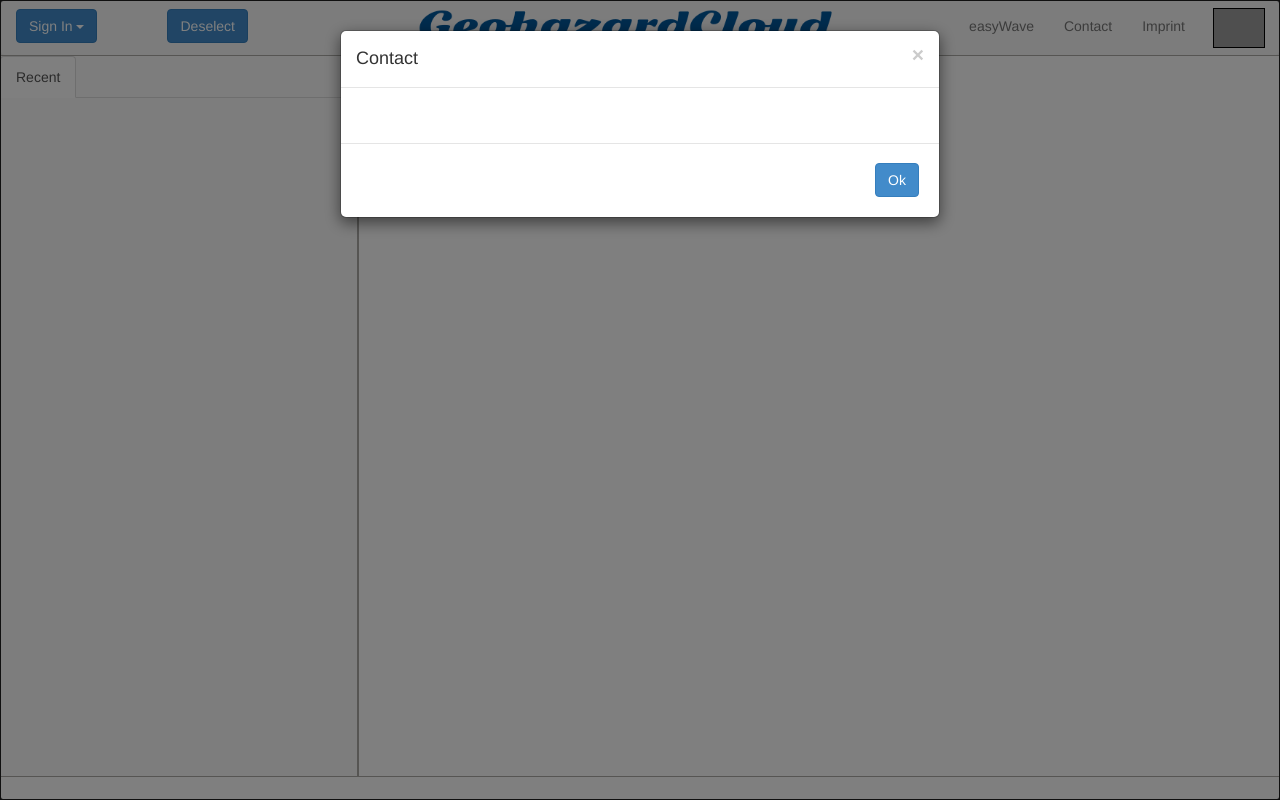
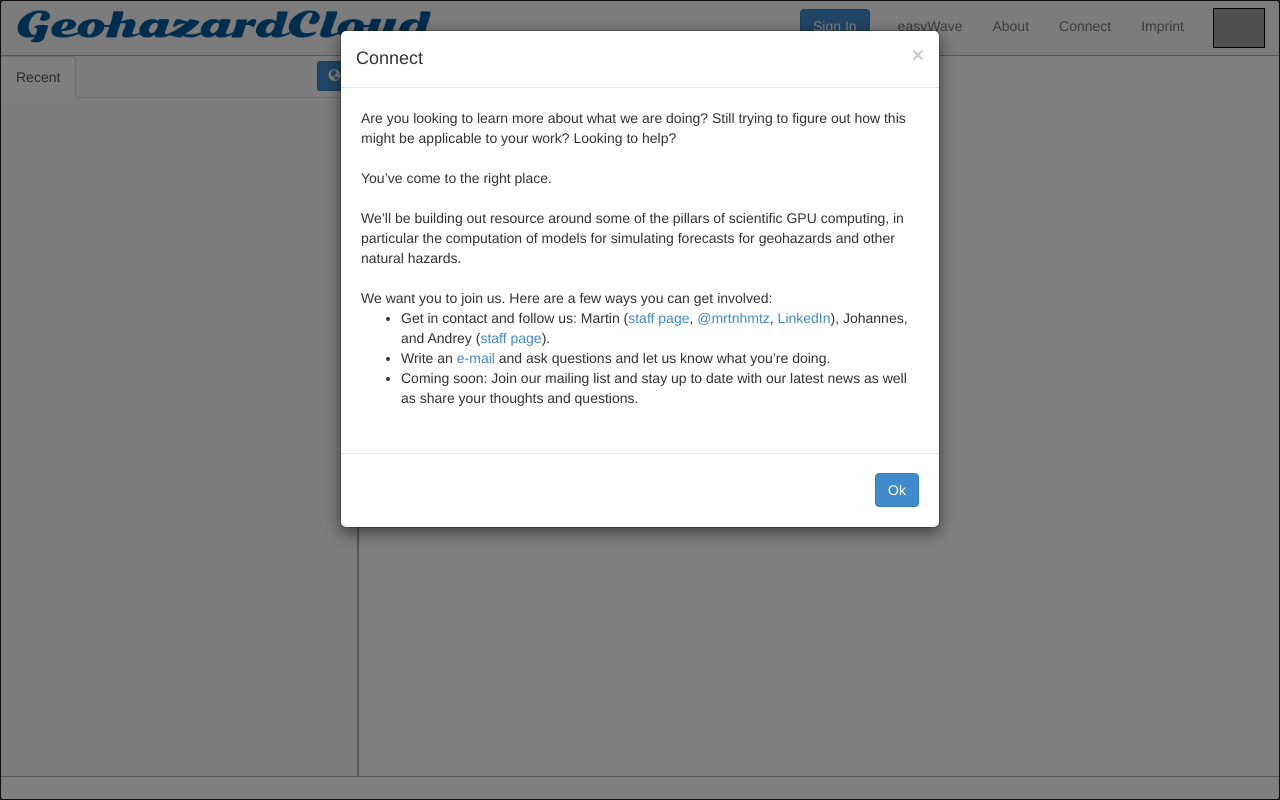
Before and after one commit to locationtech-archived/geoperil, a PHP site: page / in a window 1280 px wide, after a click on "Connect". Run offline with PHP 8.4, Linux system fonts and the light colour scheme; some libraries are stand-ins or nearby versions; grey boxes are pictures that could not be loaded.

Commit message:
Some minor changes to the front-end.

```diff
--- a/server/www/geohazardcloud.css
+++ b/server/www/geohazardcloud.css
@@ -30,41 +30,29 @@ html, body {
 
 .headline .navbar-right img {
 	width: 100%;
-	height: 100%;
 }
 
 .logo {
 	max-width: 50px;
 	height: auto;
 	outline: 1px solid black;
-	margin-left: 1em;
 }
 
-#btnDeselect {
-	margin-left: 5em;
+.nav_logo {
+	padding-right: 0px;
+}
+
+.nav_title {
+	padding-left: 0px;
+}
+
+.nav_buttons {
+	padding-right: 2em;
 }
 
 .title {
 	width: auto;
 	height: 35px;
-	margin-left: 10em;
-}
-
-.nav.navbar-nav.navbar-left.navbar-form {
-	padding-left: 0px;
-}
-
-.nav.navbar-nav.navbar-right.navbar-form {
-	padding-right: 0px;
-}
-
-.headline .navbar-left .dropdown-menu {
-	width: 20em;
-}
-
-.headline .navbar-left .dropdown-menu .form-group {
-	padding: 1em;
-	z-index:5;
 }
 
 .right-col {
@@ -134,9 +122,10 @@ html, body {
 	display: none;
 }
 
-#tabOptions {
+#tabDeselect {
 	position: absolute;
-	right: 0em;
+	right: 0.5em;
+	bottom: 0.5em;
 }
 
 #custom {
@@ -156,6 +145,7 @@ html, body {
 	padding-top: 1em;
 	width: 80%;
 	margin-left: 10%;
+	padding-bottom: 4em;
 }
 
 #btnClear {
@@ -168,6 +158,19 @@ html, body {
 	position: absolute;
 	right: 0.5em;
 	width: 40%;
+}
+
+#labPreset {
+	font-size: 1em;
+	font-weight: bold;
+	padding: 0.5em;
+	width: 80%;
+	margin-left: 10%;
+}
+
+.list-group-item {
+	width: 80%;
+	margin-left: 10%;
 }
 
 #contextMenu .dropdown-menu {
@@ -189,7 +192,7 @@ html, body {
 }
 
 .entry .row-marker {
-	padding-top: 2.5em;
+	padding-top: 2em;
 }
 
 .entry .beach {
--- a/server/www/index.html
+++ b/server/www/index.html
@@ -5,6 +5,7 @@
     <meta charset="UTF-8">
     <meta name="viewport" content="width=device-width, initial-scale=1.0">
     <script src="https://code.jquery.com/jquery.js"></script>
+    <script src="jquery.cookie.js"></script>
 	<script src="js/bootstrap.js"></script>
 	<link href="css/bootstrap.css" rel="stylesheet">
     <script src="https://maps.googleapis.com/maps/api/js?v=3.exp&amp;sensor=false"></script>
@@ -16,39 +17,21 @@
 	  	<div class="row headline">
 	  		<nav class="navbar navbar-default" role="navigation">
 	  			<div class="navbar-collapse collapse">
-	  				<ul class="nav navbar-nav navbar-form navbar-left">
-	  					<li>
-	  						<button id="btnSignOut" type="button" class="btn btn-primary">Sign Out</button>
-	  					</li>
-	  					<li class="dropdown">
-	  						<button id="drpSignIn" type="button" class="btn btn-primary dropdown-toggle" data-toggle="dropdown">Sign In <span class="caret"></span></button>
-        					<ul class="dropdown-menu">
-        						<li>
-        							<form role="form">
-        								<div class="form-group">
-        									<h4>Please sign in</h4>
-									    	<input id="inUsername" type="text" class="form-control" placeholder="Username" required autofocus>
-									    	<input id="inPassword" type="password" class="form-control" placeholder="Password" required>
-									    	<p id="drpStatus" class="form-control-static"></p>
-									    	<label class="checkbox"><input type="checkbox" value="remember-me"> Remember me</label>
-									    	<button id="btnSignIn" class="btn btn-primary btn-block" type="button">Sign In</button>
-        								</div>
-        							</form>
-        						</li>
-        					</ul>
-        				</li>
-        				<li><button id="btnDeselect" class="btn btn-primary" type="submit">Deselect</button></li>
-	  				</ul>
-	  				<ul class="nav navbar-nav navbar-form">
+	  				<ul class="nav navbar-nav navbar-form navbar-left nav_title">
 	  					<li><img class="title" alt="GeohazardCloud" src="img/geohazardcloud-logo-blue.png"></li>
 	  				</ul>
-	  				<ul class="nav navbar-nav navbar-right navbar-form">
+	  				<ul class="nav navbar-nav navbar-right navbar-form nav_logo">
 	  					<li class="logo"><img alt="gfz_logo" src="http://www-extern.gfz-potsdam.de/fileadmin/templates/images/logo_gfz_de.gif"></li>
 	  				</ul>
 	  				<ul class="nav navbar-nav navbar-right">
 	  					<li><a href="http://trac.gfz-potsdam.de/easywave" target="_blank">easyWave</a></li>
-	  					<li><a href="#ContactDialog" data-toggle="modal">Contact</a></li>
+	  					<li><a href="#AboutDia" data-toggle="modal">About</a></li>
+	  					<li><a href="#ContactDialog" data-toggle="modal">Connect</a></li>
 	  					<li><a href="http://www.gfz-potsdam.de/en/imprint" target="_blank">Imprint</a></li>
+	  				</ul>
+	  				<ul class="nav navbar-nav navbar-form navbar-right nav_buttons">
+	  					<li><button id="btnSignOut" type="button" class="btn btn-primary">Sign Out</button></li>
+	  					<li><button id="btnSignIn" type="button" class="btn btn-primary">Sign In</button></li>
 	  				</ul>
 	  			</div>
 	  		</nav>
@@ -59,8 +42,13 @@
 	  			<div class="row tabs">
 					<ul class="nav nav-tabs">
 						<li id="tabRecent" class="active"><a href="#sidebar" data-toggle="tab">Recent</a></li>
-					 	<li id="tabSaved"><a href="#saved" id="hrefSaved" data-toggle="tab">Saved</a></li>
-					  	<li id="tabCustom"><a href="#custom" data-toggle="tab">Custom</a></li>
+					 	<li id="tabSaved"><a href="#saved" id="hrefSaved" data-toggle="tab">My List</a></li>
+					  	<li id="tabCustom"><a href="#custom" data-toggle="tab">Compose</a></li>
+					  	<li id="tabDeselect">
+						  	<button id="btnDeselect" type="button" class="btn btn-primary btn-sm">
+						  		<span class="glyphicon glyphicon-globe"></span>
+							</button>
+					  	</li>
 					</ul>
 	  			</div>
 
@@ -69,7 +57,6 @@
 		  			<div class="col-md-12 tab-pane" id="saved"></div>
 		  			<div class="col-md-12 tab-pane" id="custom">
 		  				<form class="form-horizontal" role="form">
-		  					<h3><span id="inHead" class="label label-default">Create your own scenario</span></h3>
 		  					<div class="input-group input-group-sm">
 		  						<span class="input-group-addon left-label">Name:</span>
 		  						<input id="inName" type="text" class="form-control" placeholder="Custom">
@@ -120,6 +107,25 @@
 					  			<button id="btnStart" type="button" class="btn btn-primary btn-lg" disabled>Start</button>
 					  		</div>
 		  				</form>
+
+		  				<p id="labPreset" class="form-control-static">Load from preset events</p>
+		  				<div id="preset" class="list-group">
+		  					<a id="preset2" class="list-group-item" href="#">Sumatra 2012 (historic)</a>
+				  			<a id="preset1" class="list-group-item" href="#">Tohoku 2011 (historic)</a>
+	  						<a id="preset13" class="list-group-item" href="#">Mentawai 2010 1. Patch (historic)</a>
+	  						<a id="preset14" class="list-group-item" href="#">Mentawai 2010 2. Peak (historic)</a>
+	  						<a id="preset3" class="list-group-item" href="#">Solomon 2007 (historic)</a>
+	  						<a id="preset15" class="list-group-item" href="#">Crete AD365 (historic)</a>
+	  						<a id="preset7" class="list-group-item" href="#">East Crete 1(hypothetic)</a>
+	  						<a id="preset4" class="list-group-item" href="#">East Crete 2 (hypothetic)</a>
+	  						<a id="preset5" class="list-group-item" href="#">West Cyprus (hypothetic)</a>
+	  						<a id="preset6" class="list-group-item" href="#">West Anatolia  (hypothetic)</a>
+	  						<a id="preset8" class="list-group-item" href="#">Marques de Pombal Fault (MPF, hypothetic)</a>
+	  						<a id="preset9" class="list-group-item" href="#">Gorringe Bank Fault (GBF, hypothetic)</a>
+	  						<a id="preset10" class="list-group-item" href="#">Horseshoe Fault (HSF, hypothetic)</a>
+	  						<a id="preset11" class="list-group-item" href="#">Portimao Bank Fault (PBF, hypothetic)</a>
+	  						<a id="preset12" class="list-group-item" href="#">Cadiz Wedge Fault (CWF, hypothetic)</a>
+	  					</div>
 	  				</div>
 	  			</div>
 	  		</div>
@@ -143,7 +149,7 @@
 
 	<!-- sidebar entry template -->
 	<div id="entry" class="row entry">
-		<div class="col-md-2">
+		<div class="col-md-2 entry-left">
 			<div class="row row-marker">
 				<img class="marker" alt="marker" src="javascript:void(0);">
 			</div>
@@ -206,12 +212,12 @@
 	        <h4 class="modal-title">Please sign in to continue</h4>
 	      </div>
 	      <div class="modal-body">
-	      	<input id="diaUser" type="text" class="form-control" placeholder="Username" required autofocus>
+	      	<input id="diaUser" type="text" class="form-control" placeholder="E-Mail" required autofocus>
 		  	<input id="diaPass" type="password" class="form-control" placeholder="Password" required>
 		  	<p id="diaStatus" class="form-control-static"></p>
 	      </div>
 	      <div class="modal-footer">
-	      	<a id="diaAccount" href="mailto:spazier@uni-potsdam.de?subject=Registration&amp;body=Body" class="btn btn-primary pull-left">Get Account</a>
+	      	<a id="diaAccount" href="mailto:martin.hammitzsch@gfz-potsdam.de,spazier@uni-potsdam.de?subject=Get%20account%20for%20GeohazardCloud&amp;body=Hello%20you,%0D%0A%0D%0AI%20am%20totally%20excited%20about%20the%20GeohazardCloud%20and%20would%20like%20to%20get%20an%20account.%0D%0A%0D%0ACheers" class="btn btn-primary pull-left">Get Account</a>
 	        <button type="button" class="btn btn-default" data-dismiss="modal">Cancel</button>
 	        <button id="diaSignIn" type="button" class="btn btn-primary">Sign In</button>
 	      </div>
@@ -225,9 +231,70 @@
 	    <div class="modal-content">
 	      <div class="modal-header">
 	        <button type="button" class="close" data-dismiss="modal" aria-hidden="true">&times;</button>
-	        <h4 class="modal-title">Contact</h4>
+	        <h4 class="modal-title">Connect</h4>
 	      </div>
 	      <div class="modal-body">
+	      	<span>
+	      		Are  you looking to learn more about what we are doing? Still trying to figure out how this might be applicable to your work? Looking to help?
+				<br><br>
+				You’ve come to the right place.
+				<br><br>
+				We’ll  be building out resource around some of the pillars of scientific GPU computing, in particular the computation of models for simulating forecasts for geohazards and other natural hazards.
+				<br><br>
+				We want you to join us. Here are a few ways you can get involved:
+			</span>
+			<ul>
+				<li>Get in contact and follow us: Martin (<a href="http://www.gfz-potsdam.de/en/staff-search/martin-hammitzsch/" target="_blank">staff page</a>, <a href="http://twitter.com/mrtnhmtz" target="_blank">@mrtnhmtz</a>, <a href="http://de.linkedin.com/in/martinhammitzsch" target="_blank">LinkedIn</a>), Johannes, and Andrey (<a href="http://www.gfz-potsdam.de/en/staff-search/andrey-babeyko/" target="_blank">staff page</a>).</li>
+				<li>Write an <a href="mailto:martin.hammitzsch@gfz-potsdam.de,spazier@uni-potsdam.de,babeyko@gfz-potsdam.de?subject=Need%20more%20information%20on%20GeohazardCloud&amp;body=Hello%20you,%0D%0A%0D%0AI%20am%20totally%20excited%20about%20the%20GeohazardCloud%20and%20would%20like%20to%20get%20more%20information.%0D%0A%0D%0ACheers" target="_blank">e-mail</a> and ask questions and let us know what you’re doing.</li>
+				<li>Coming soon: Join our mailing list and stay up to date with our latest news as well as share your thoughts and questions.</li>
+			</ul>
+	      </div>
+	      <div class="modal-footer">
+	        <button type="button" class="btn btn-primary" data-dismiss="modal">Ok</button>
+	      </div>
+	    </div><!-- /.modal-content -->
+	  </div><!-- /.modal-dialog -->
+	</div><!-- /.modal -->
+
+	<!-- modal disclaimer dialog -->
+	<div class="modal fade" id="DisclaimDia" tabindex="-1" role="dialog" aria-labelledby="Disclaimer" aria-hidden="true">
+	  <div class="modal-dialog modal-sm">
+	    <div class="modal-content">
+	      <div class="modal-header">
+	        <button type="button" class="close disClose" aria-hidden="true">&times;</button>
+	        <h4 class="modal-title">About</h4>
+	      </div>
+	      <div class="modal-body">
+	        <span>GeohazardCloud is a platform and activity that will help researchers around the world use cloud based GPU computation services for analysing geohazards and other natural hazards. The website you use is an early alpha version for demonstration purposes to give the concept a whirl and to shape science’s future. Further functionality, improvements and possible profound changes will be implemented in the next weeks and months. If you would like to get involved then feel free to connect with us.
+			  <br><br>
+				However, the service is aimed for research purposes only. You may NOT use the service for early warning or crisis management purposes in its current version. So please note that:
+			  <br><br>
+				THE SERVICE IS PROVIDED 'AS IS', WITHOUT WARRANTY OF ANY KIND, EXPRESS OR IMPLIED, INCLUDING BUT NOT LIMITED TO THE WARRANTIES OF MERCHANTABILITY, FITNESS FOR A PARTICULAR PURPOSE AND NONINFRINGEMENT. IN NO EVENT SHALL THE AUTHORS OR COPYRIGHT HOLDERS BE LIABLE FOR ANY CLAIM, DAMAGES OR OTHER LIABILITY, WHETHER IN AN ACTION OF CONTRACT, TORT OR OTHERWISE, ARISING FROM, OUT OF OR IN CONNECTION WITH THE SERVICE OR THE USE OR OTHER DEALINGS IN THE SERVICE.
+			</span>
+	      </div>
+	      <div class="modal-footer">
+	      	<button type="button" class="btn btn-default disClose">Cancel</button>
+	        <button id="disAccept" type="button" class="btn btn-primary" data-dismiss="modal">Ok</button>
+	      </div>
+	    </div><!-- /.modal-content -->
+	  </div><!-- /.modal-dialog -->
+	</div><!-- /.modal -->
+
+	<!-- modal about dialog -->
+	<div class="modal fade" id="AboutDia" tabindex="-1" role="dialog" aria-labelledby="About" aria-hidden="true">
+	  <div class="modal-dialog modal-sm">
+	    <div class="modal-content">
+	      <div class="modal-header">
+	        <button type="button" class="close" data-dismiss="modal" aria-hidden="true">&times;</button>
+	        <h4 class="modal-title">About</h4>
+	      </div>
+	      <div class="modal-body">
+	        <span>GeohazardCloud is a platform and activity that will help researchers around the world use cloud based GPU computation services for analysing geohazards and other natural hazards. The website you use is an early alpha version for demonstration purposes to give the concept a whirl and to shape science’s future. Further functionality, improvements and possible profound changes will be implemented in the next weeks and months. If you would like to get involved then feel free to connect with us.
+			  <br><br>
+				However, the service is aimed for research purposes only. You may NOT use the service for early warning or crisis management purposes in its current version. So please note that:
+			  <br><br>
+				THE SERVICE IS PROVIDED 'AS IS', WITHOUT WARRANTY OF ANY KIND, EXPRESS OR IMPLIED, INCLUDING BUT NOT LIMITED TO THE WARRANTIES OF MERCHANTABILITY, FITNESS FOR A PARTICULAR PURPOSE AND NONINFRINGEMENT. IN NO EVENT SHALL THE AUTHORS OR COPYRIGHT HOLDERS BE LIABLE FOR ANY CLAIM, DAMAGES OR OTHER LIABILITY, WHETHER IN AN ACTION OF CONTRACT, TORT OR OTHERWISE, ARISING FROM, OUT OF OR IN CONNECTION WITH THE SERVICE OR THE USE OR OTHER DEALINGS IN THE SERVICE.
+			</span>
 	      </div>
 	      <div class="modal-footer">
 	        <button type="button" class="btn btn-primary" data-dismiss="modal">Ok</button>
```
Also changed, not shown: server/www/geohazardcloud.js (+72 -22 lines), server/www/jquery.cookie.js (added).
